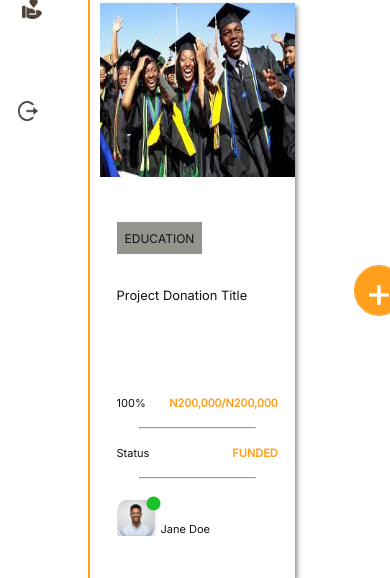
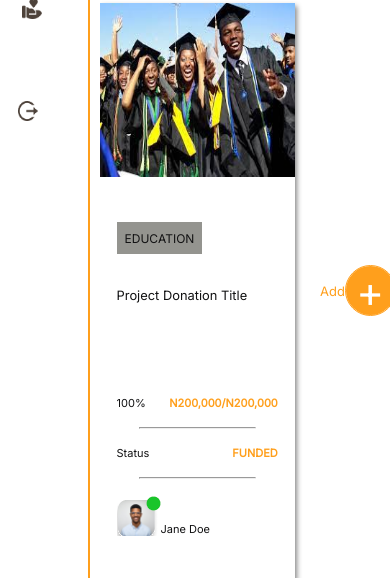
Before and after one commit to zuri-training/Team-Kuduw2-Alumni-Donate, a PHP site: page /pages/userdashboard.html in a window 390 px wide. Shown: the part 341-919 px from the top of the page. Run offline with PHP 8.4, Linux system fonts and the light colour scheme.

Commit message:
part of actual build-dashboard&notification final last edit

```diff
--- a/Front-end/assets/css/userdashboard.css
+++ b/Front-end/assets/css/userdashboard.css
@@ -213,7 +213,17 @@ hr {
     height: 6vh;
     font-size: 5vh;
     color: #FFFFFF;
-    margin: 7vh;
+}
+.available-donation-tab-add {
+    display: flex;
+    flex-direction: row;
+    align-items: center;
+    justify-content: center;
+    /* padding-left: 10vh; */
+}
+.available-donation-tab-add p {
+    color: #FF9F1C;
+    padding-left: 10vh;
 }
 /*NOTIFICATION PAGE*/
 .notification-main-container {
@@ -406,6 +416,9 @@ hr {
     .img-container, .footer-flex {
         padding: 20px;
     }
+    .available-donation-container .available-donation-tab-add p {
+        padding-left: 6vh;
+    }
     /* .whiterspace {
         height: 46vh;
     } */
@@ -440,6 +453,10 @@ hr {
     .main-logo-container img {
         width: 80px;
     }
+    /* .available-donation-tab-add button {
+        width: 3vh;
+        height: 3vh;
+    } */
 }
 @media screen and (max-width:444px) {
     .go-home-button button {
@@ -447,6 +464,13 @@ hr {
     }
     .notification-info-container .notification-available .absolute {
         right: 16%;
+    }
+    /* .available-donation-container .available-donation-tab-add {
+        padding-left: 0;
+    } */
+    .available-donation-container .available-donation-tab-add p {
+        padding-left: 3vh;
+        font-size: 13px;
     }
 }
 @media screen and (max-width:424px) {
--- a/Front-end/pages/userdashboard.html
+++ b/Front-end/pages/userdashboard.html
@@ -104,7 +104,8 @@
                     </div>
                     </a>
                 </div>
-                <div class="available-donation-tab-add">
+                <div class="available-donation-tab-add" style="display: flex; flex-direction: row; align-items: center; justify-content: center;">
+                    <p>Add</p>
                     <button>+</button>
                 </div>
             </div> <!--End of available donation markup-->
```
